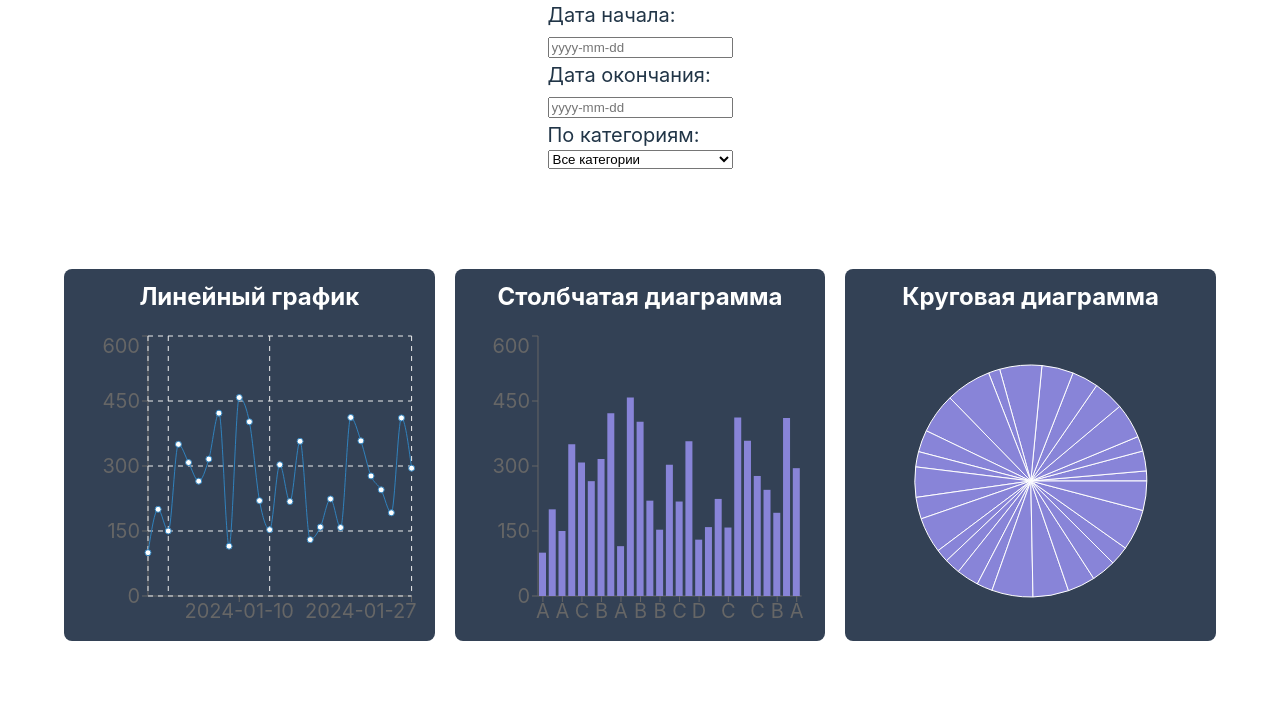
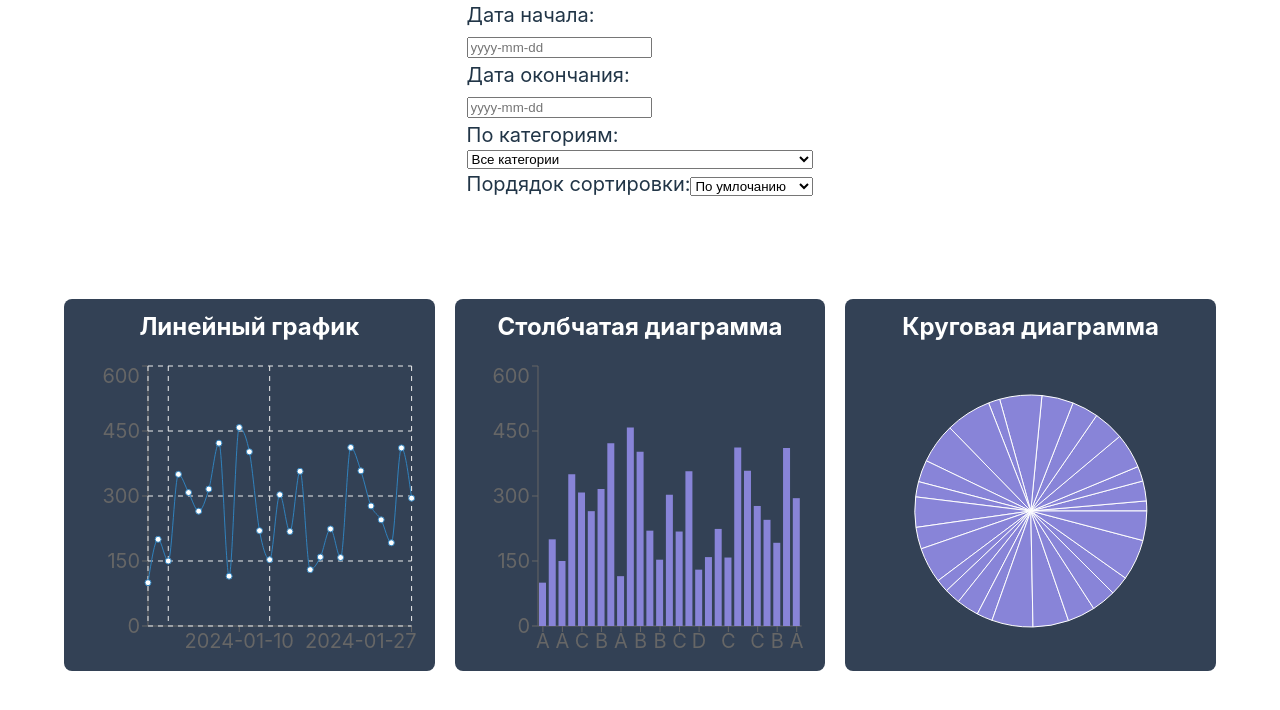
Before and after one commit to timuritodev/test-rmh, a React (Vite) app: page / in a window 1280 px wide. Shown: the top 710 px of the page. Built offline with nearby package versions, Linux system fonts and the light colour scheme.

Commit message:
added sort-filter

```diff
--- a/src/App.tsx
+++ b/src/App.tsx
@@ -8,6 +8,7 @@ import { LineChartComponent } from './components/charts/line/LineChart';
 import { PieChartComponent } from './components/charts/pie/PieChart';
 import { DateFilter } from './components/filter/date/DateFilter';
 import { FiltrationComponent } from './components/filter/filtration/FiltrationComponent';
+import { SortComponent } from './components/filter/sort/SortComponent';
 
 export const App = () => {
   const chartWidth = useChartWidth();
@@ -18,6 +19,7 @@ export const App = () => {
   const [startDate, setStartDate] = useState<Date | null>(null);
   const [endDate, setEndDate] = useState<Date | null>(null);
   const [selectedCategory, setSelectedCategory] = useState<string | null>(null);
+  const [sortOrder, setSortOrder] = useState<'asc' | 'desc' | null>(null);
 
   const categories = Array.from(new Set(mockData.map((item) => item.category)));
 
@@ -28,8 +30,15 @@ export const App = () => {
         (!startDate || itemDate >= startDate) &&
         (!endDate || itemDate <= endDate);
       const categoryMatch = !selectedCategory || category === selectedCategory;
-      return dateRange && categoryMatch;
+      return dateRange && categoryMatch
     });
+
+  const sortedData =
+    sortOrder === 'asc'
+      ? [...filteredData].sort((a, b) => a.value - b.value)
+      : sortOrder === 'desc'
+        ? [...filteredData].sort((a, b) => b.value - a.value)
+        : filteredData;
 
   return (
     <div className="app">
@@ -45,19 +54,23 @@ export const App = () => {
           selectedCategory={selectedCategory}
           onCategoryChange={setSelectedCategory}
         />
+        <SortComponent
+          sortOrder={sortOrder}
+          onSortOrderChange={setSortOrder}
+        />
       </div>
       <div className="charts_container">
         <div className="chart">
           <h3 className="chart_title">Линейный график</h3>
-          <LineChartComponent data={filteredData} width={width} height={300} />
+          <LineChartComponent data={sortedData} width={width} height={300} />
         </div>
         <div className="chart">
           <h3 className="chart_title">Столбчатая диаграмма</h3>
-          <BarChartComponent data={filteredData} width={width} height={300} />
+          <BarChartComponent data={sortedData} width={width} height={300} />
         </div>
         <div className="chart">
           <h3 className="chart_title">Круговая диаграмма</h3>
-          <PieChartComponent data={filteredData} width={width} height={300} />
+          <PieChartComponent data={sortedData} width={width} height={300} />
         </div>
       </div>
     </div>
--- /dev/null
+++ b/src/components/filter/sort/SortComponent.tsx
@@ -0,0 +1,22 @@
+import { FC } from "react";
+
+interface SortProps {
+    sortOrder: 'asc' | 'desc' | null;
+    onSortOrderChange: (order: 'asc' | 'desc' | null) => void;
+}
+
+export const SortComponent: FC<SortProps> = ({ sortOrder, onSortOrderChange }) => (
+    <div className="sort_container">
+        <label>Пордядок сортировки:</label>
+        <select
+            value={sortOrder || ''}
+            onChange={(e) =>
+                onSortOrderChange(e.target.value ? (e.target.value as 'asc' | 'desc') : null)
+            }
+        >
+            <option value="">По умлочанию</option>
+            <option value="asc">По возрастанию</option>
+            <option value="desc">По убыванию</option>
+        </select>
+    </div>
+);
```
